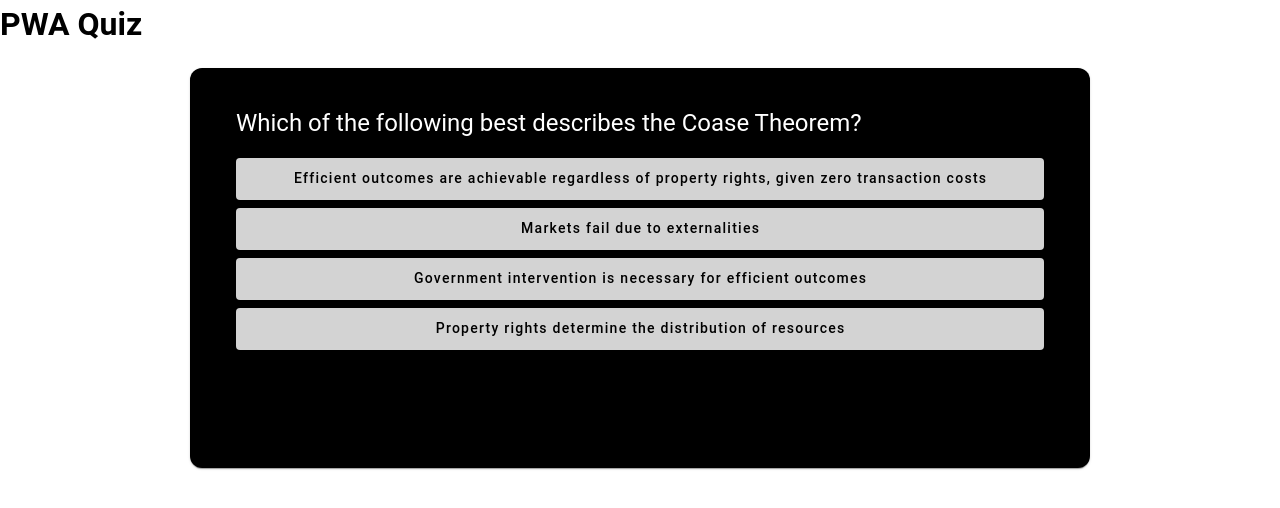
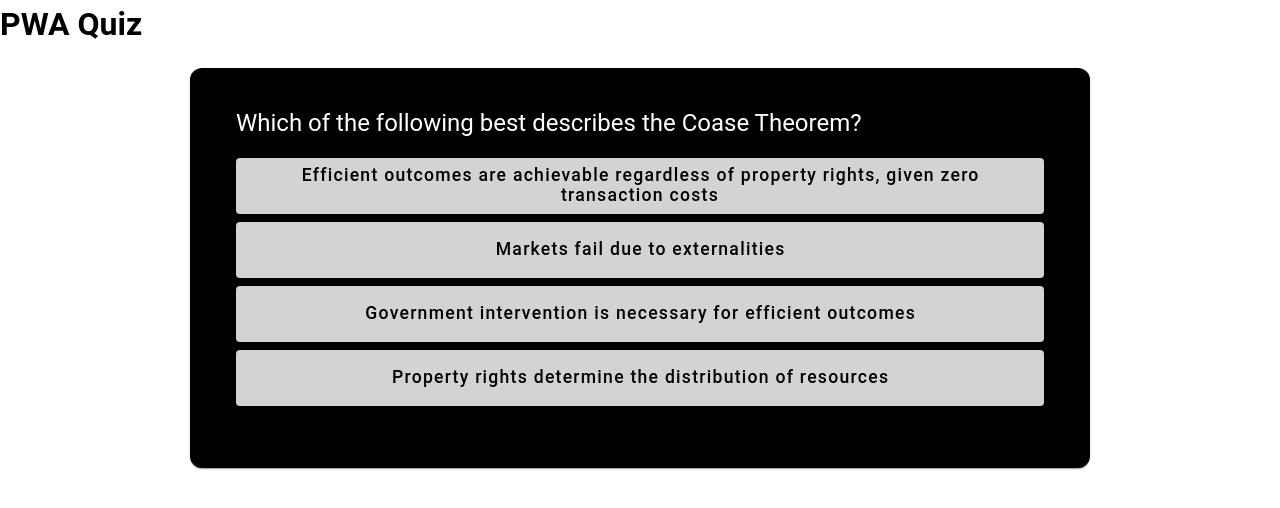
Before and after one commit to JEgholm/Quiz-PWA, a Vue app: page / in a window 1280 px wide. Shown: the top 508 px of the page. Built offline with nearby package versions, Linux system fonts and the light colour scheme.

Commit message:
Removed title.
Increased size of rest.

```diff
--- a/src/components/Quiz.vue
+++ b/src/components/Quiz.vue
@@ -4,11 +4,14 @@
       class="app-field"
       style="background-color: black; color: white;"
     >
+      <!-- Question Text -->
       <v-card-title class="card-title">
         <div class="question-container" :style="{ fontSize: adjustedQuestionFontSize }">
           <span class="text-h5">{{ currentQuestion.text }}</span>
         </div>
       </v-card-title>
+
+      <!-- Answer Buttons -->
       <v-card-text class="card-text">
         <v-btn
           v-for="(option, index) in currentQuestion.options"
@@ -25,6 +28,8 @@
           <span class="option-text" v-html="processedOptions[index]"></span>
         </v-btn>
       </v-card-text>
+
+      <!-- Feedback -->
       <v-card-subtitle
         v-if="feedback"
         class="text-center"
@@ -32,6 +37,8 @@
       >
         {{ feedback }}
       </v-card-subtitle>
+
+      <!-- Next Question Button -->
       <v-card-actions class="justify-center" v-if="feedback">
         <v-btn color="secondary" @click="nextQuestion" class="next-button">
           Next Question
@@ -126,11 +133,6 @@ export default {
   border-radius: 12px;
 }
 
-.card-title,
-.card-text {
-  /* Optional: adjust spacing if needed */
-}
-
 .question-container {
   width: 100%;
   word-wrap: break-word;
@@ -138,27 +140,30 @@ export default {
   white-space: normal;
 }
 
-.option-text {
-  display: block;
-  white-space: normal;
-  word-break: break-word;
-}
-
+/* Enlarged answer button styles */
 .answer-button {
   background-color: lightgray;
   color: black;
   text-transform: none;
-  padding: 12px;
+  padding: 16px;           /* Increased padding */
   text-align: center;
   display: flex;
   align-items: center;
   justify-content: center;
   flex-direction: column;
-  min-height: 3em;
+  min-height: 4em;         /* Increased minimum height */
   height: auto;
   line-height: 1.4em;
   overflow: hidden;
   word-wrap: break-word;
+}
+
+/* Enlarged option text */
+.option-text {
+  display: block;
+  white-space: normal;
+  word-break: break-word;
+  font-size: 1.1rem;       /* Slightly larger font */
 }
 
 .correct-answer {
@@ -171,9 +176,10 @@ export default {
   color: white;
 }
 
+/* Enlarged next button styles */
 .next-button {
-  font-size: clamp(1rem, 2vw, 1.3rem);
-  padding: 0.6rem 1.8rem;
+  font-size: clamp(1.1rem, 2vw, 1.5rem);  /* Increased font size */
+  padding: 0.8rem 2rem;                    /* Increased padding */
   background-color: #333;
   color: white;
   border-radius: 8px;
@@ -203,17 +209,18 @@ export default {
   }
 
   .question-container {
-    font-size: clamp(1rem, 3vw, 1.2rem);
+    font-size: clamp(1.1rem, 3vw, 1.3rem);
   }
 
   .answer-button {
-    padding: 10px;
-    font-size: clamp(0.9rem, 3vw, 1rem);
+    padding: 14px;         /* Slightly smaller padding on mobile if needed */
+    font-size: clamp(1rem, 3vw, 1.2rem);
+    min-height: 3.8em;
   }
 
   .next-button {
-    font-size: clamp(0.9rem, 3vw, 1rem);
-    padding: 0.5rem 1.5rem;
+    font-size: clamp(1rem, 3vw, 1.2rem);
+    padding: 0.7rem 1.8rem;
   }
 }
 </style>
```
